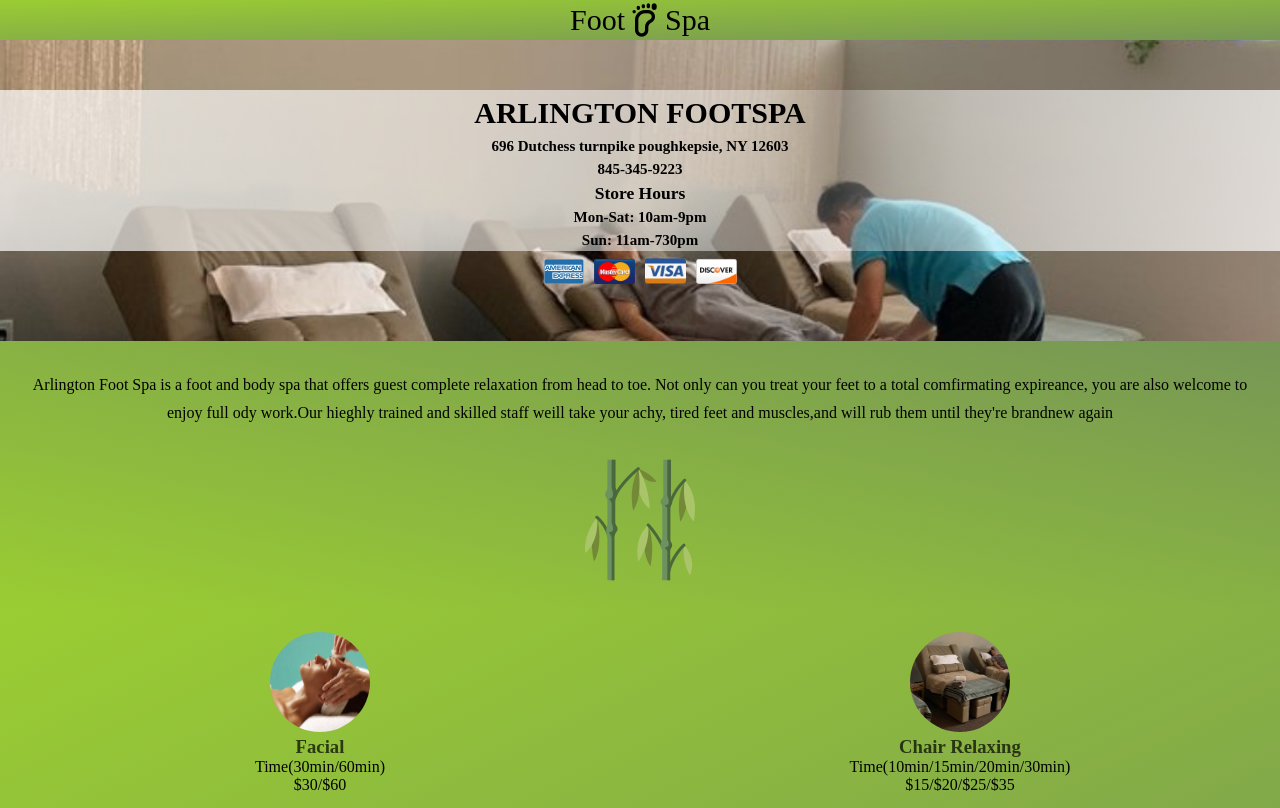
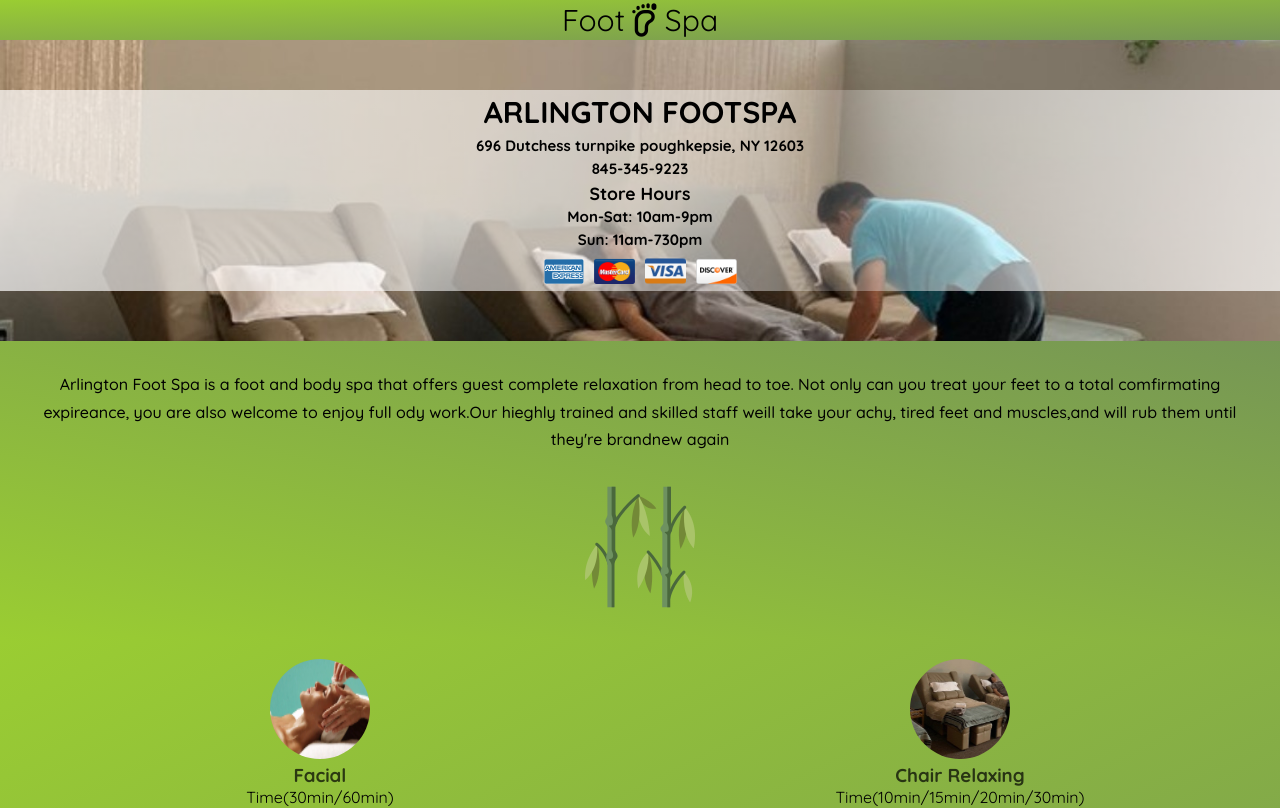
Before and after one commit to alexJSanchez/arlington-spa, a React (Create React App) app: page / in a window 1280 px wide. Shown: the top 808 px of the page. Built offline with nearby package versions, Linux system fonts and the light colour scheme.

Commit message:
cheking font compatability

```diff
--- a/src/App.css
+++ b/src/App.css
@@ -2,7 +2,7 @@
 	padding: 0;
 	margin: 0;
 	box-sizing: border-box;
-	font-family: cursive;
+	font-family: "Quicksand", sans-serif;
 }
 /*avaliable fonts
 /* font-family: 'Antonio', sans-serif;
--- a/src/pages/main.js
+++ b/src/pages/main.js
@@ -27,6 +27,7 @@ function Main() {
 						</p>
 					</div>
 					<div
+						className="header-content-text"
 						style={{
 							display: "flex",
 							justifyContent: "center",
```
